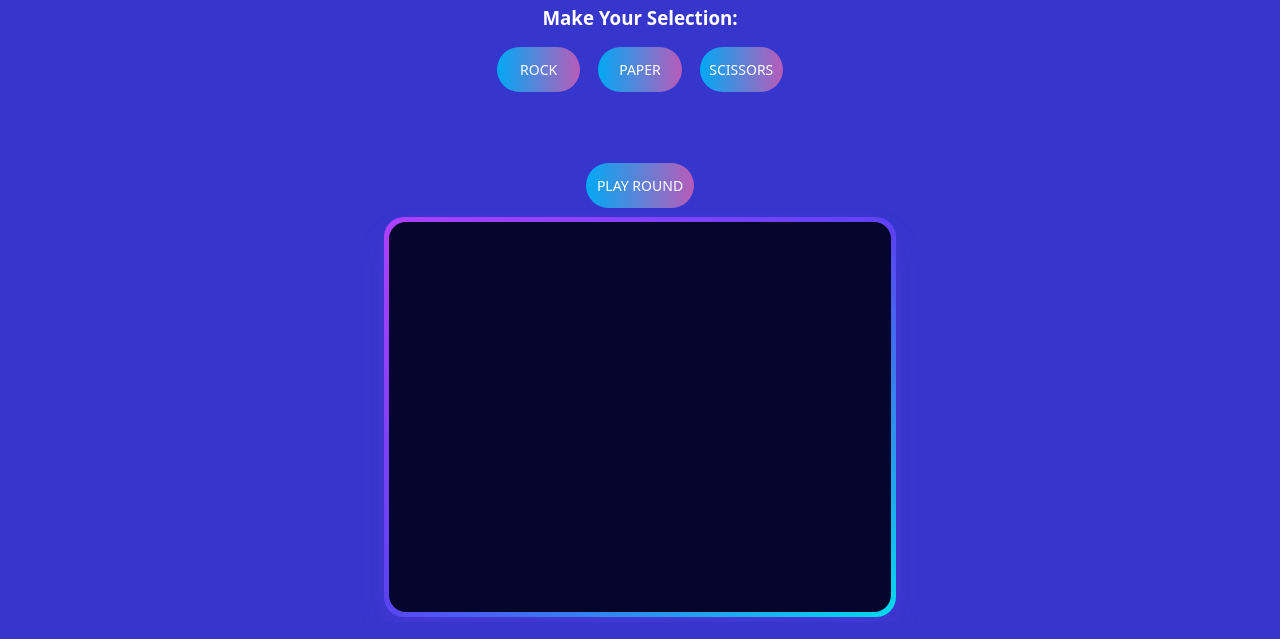
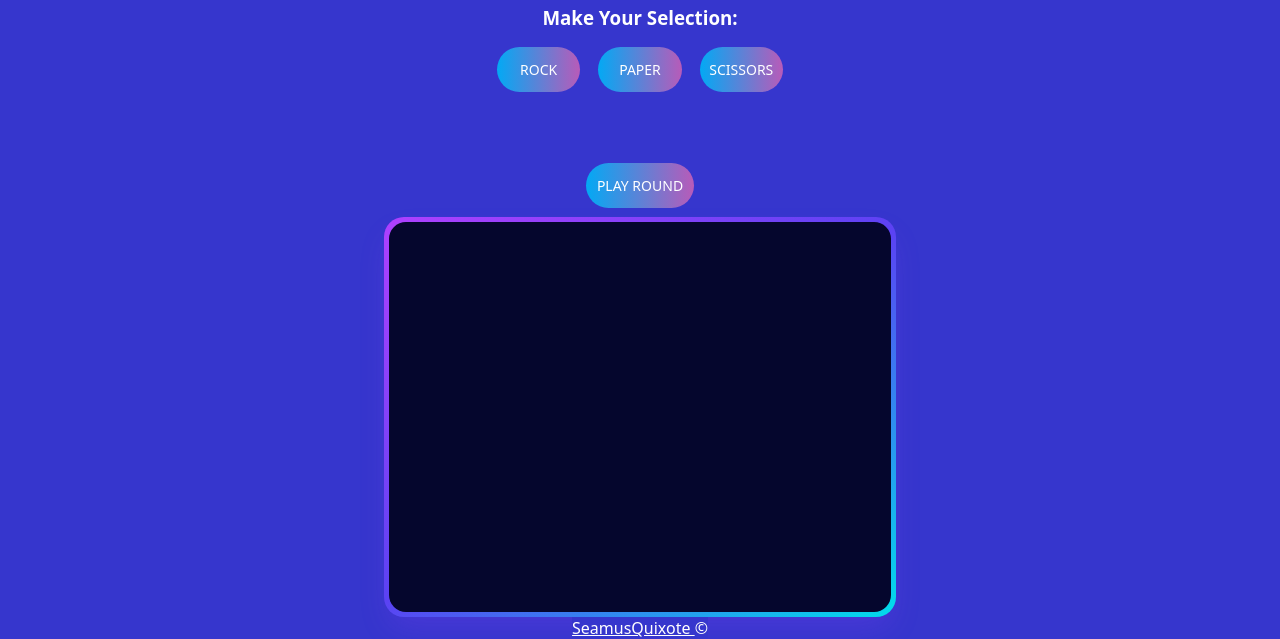
Before and after one commit to SalamanderCtesiphon/rock-paper-scissors.v2, a plain HTML site: page index.html in a window 1280 px wide. Shown: the part 178-817 px from the top of the page. Drawn offline with Linux system fonts and the light colour scheme.

Commit message:
added a footer with a link to my github profile

```diff
--- a/index.html
+++ b/index.html
@@ -36,5 +36,9 @@
       <div class="card__content">
       </div></div>
   </div>
+  <div class="footer">
+    <span><a href="https://github.com/SalamanderCtesiphon">SeamusQuixote </a>&copy; <div class="year"></div></span>
+  </div>
+</div>
 </body>
 </html>
```
